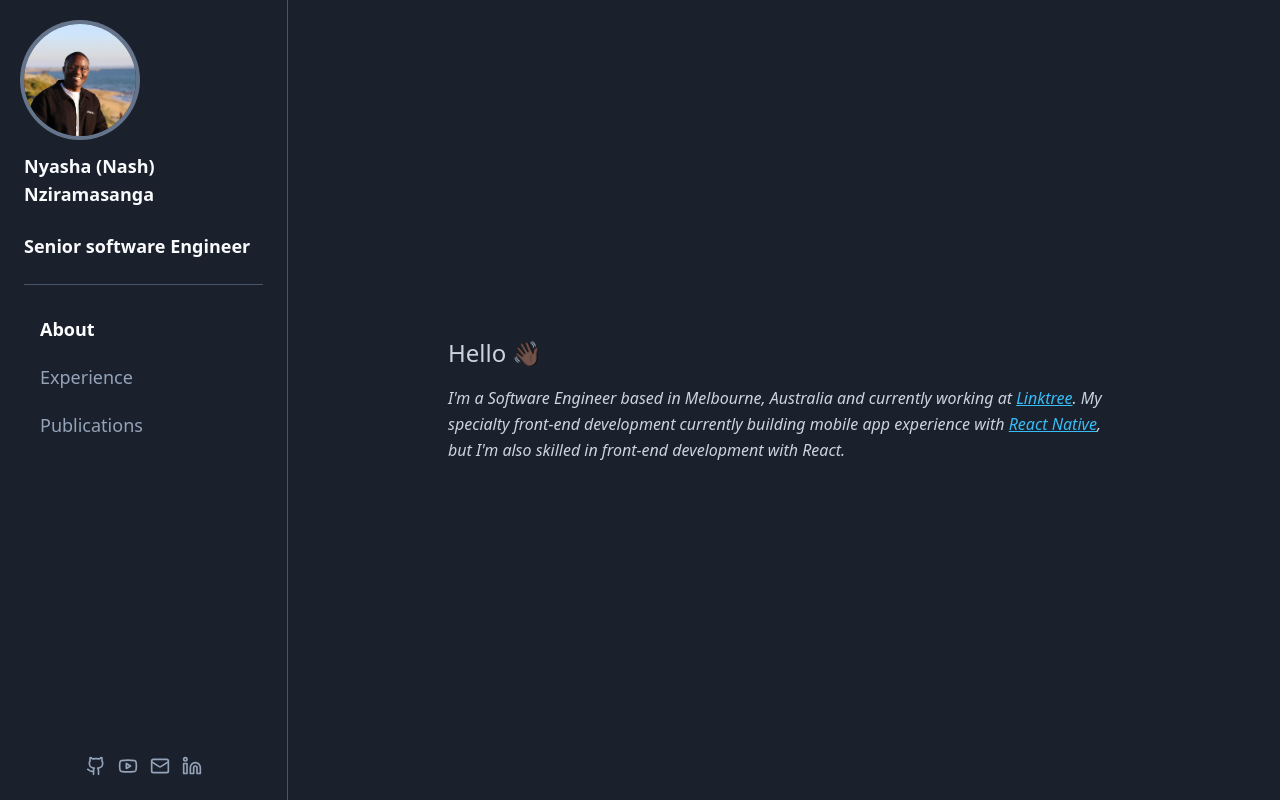
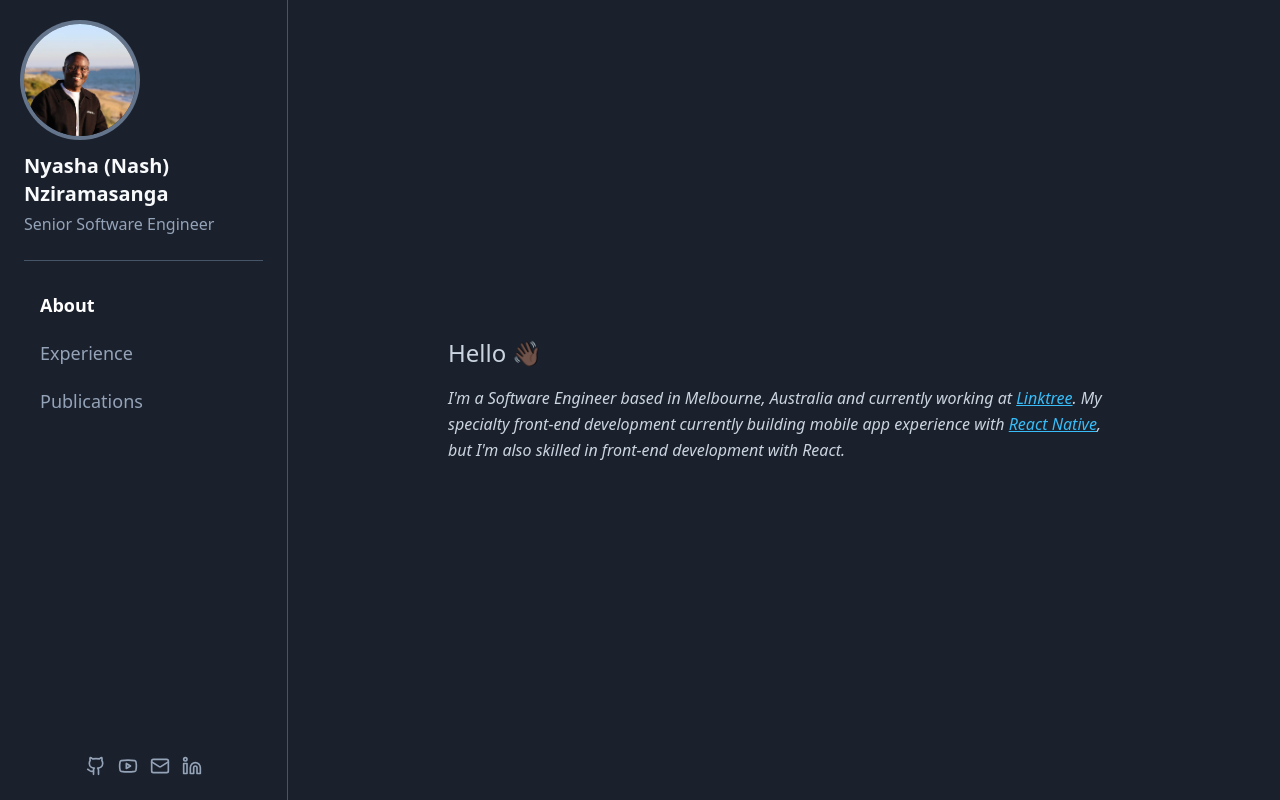
Before and after one commit to NyashaNziramasanga/portfolio-v4, a React (Vite) app: page / in a window 1280 px wide. Built offline with nearby package versions, Linux system fonts and the light colour scheme.

Commit message:
updated text heierachy

```diff
--- a/src/App.tsx
+++ b/src/App.tsx
@@ -46,11 +46,11 @@ export default function App() {
           alt="Nyasha Nziramasanga"
           className="mb-4 h-28 w-28 rounded-full object-cover ring-4 ring-slate-500"
         />
-        <h1 className="mb-6 text-lg font-semibold text-slate-50">
+        <h1 className="mb-1 text-xl font-bold text-slate-50">
           Nyasha (Nash) Nziramasanga
         </h1>
-        <h2 className="mb-6 text-lg font-semibold text-slate-50">
-          Senior software Engineer
+        <h2 className="mb-6 text-base font-medium text-slate-400">
+          Senior Software Engineer
         </h2>
         <hr className="mb-6 border-slate-600" />
         <nav className="flex flex-col gap-2">
```
